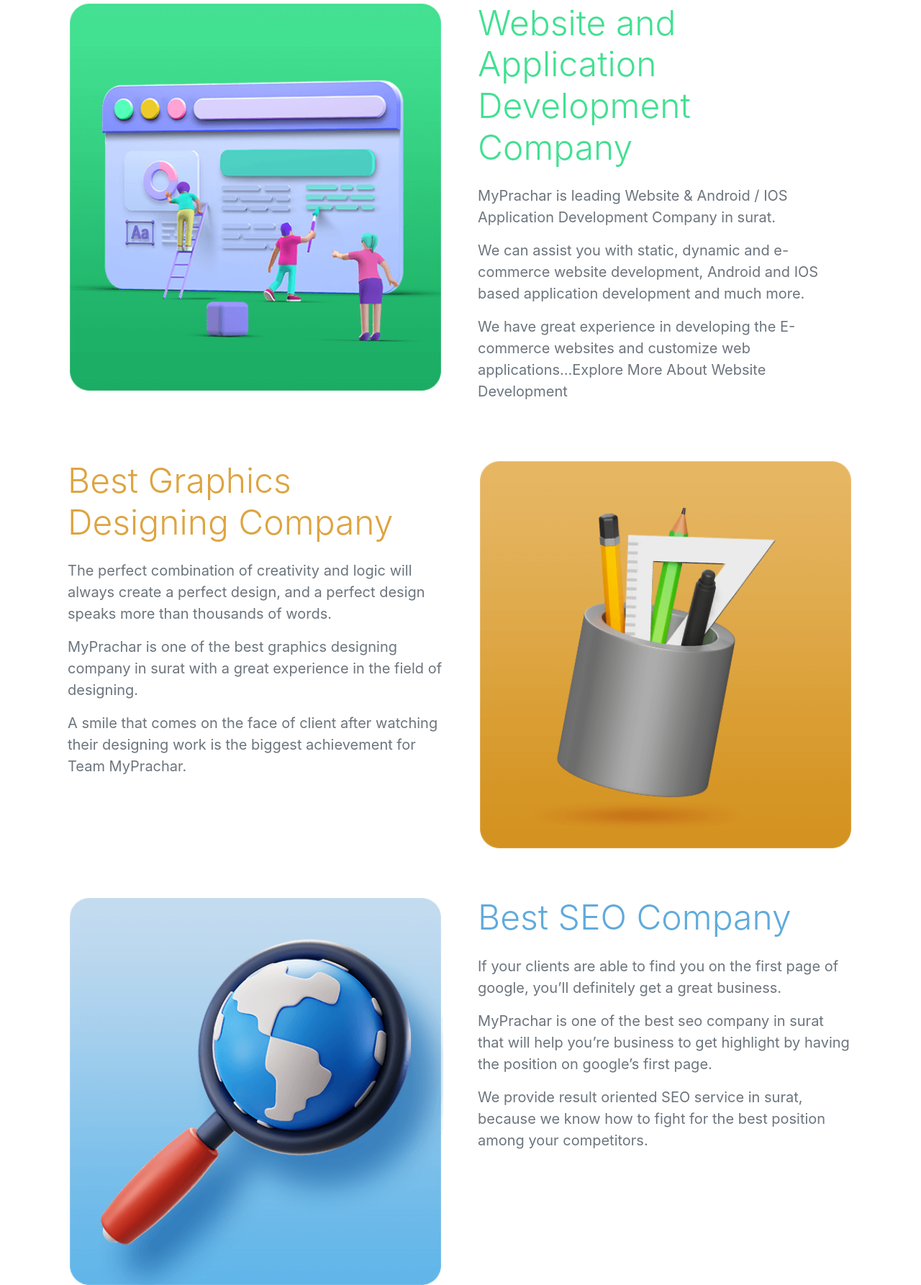
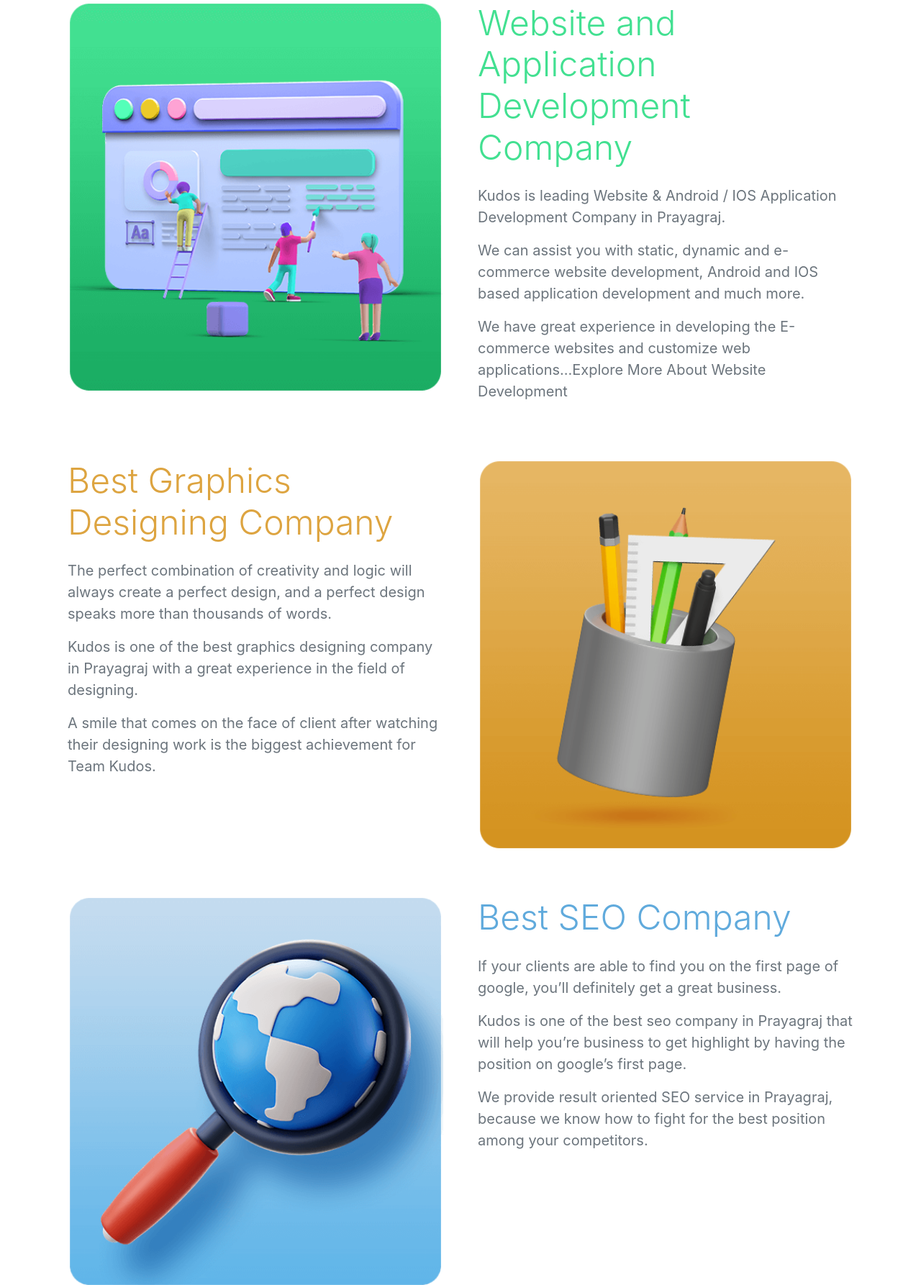
Before and after one commit to santosh0954/kudos, a website: page src/index.html in a window 1280 px wide. Shown: the part 1658-3444 px from the top of the page at 72% size. Drawn offline with Linux system fonts and the light colour scheme.

Commit message:
modifing text according to the business

```diff
--- a/src/index.html
+++ b/src/index.html
@@ -141,7 +141,7 @@
                 Website and Application Development Company
               </h3>
               <p class="lead fw-normal text-muted">
-                MyPrachar is leading Website & Android / IOS Application Development Company in surat.
+                Kudos is leading Website & Android / IOS Application Development Company in Prayagraj.
               </p>
               <p class="lead fw-normal text-muted">
                 We can assist you with static, dynamic and e-commerce website development, Android and IOS based application development and much more.
@@ -164,14 +164,14 @@
                 The perfect combination of creativity and logic will always create a perfect design, and a perfect design speaks more than thousands of words.
               </p>
               <p class="lead fw-normal text-muted">
-                MyPrachar is one of the best graphics designing company in surat with a great experience in the field of designing.
+                Kudos is one of the best graphics designing company in Prayagraj with a great experience in the field of designing.
               </p>
               <p class="lead fw-normal text-muted">
-                A smile that comes on the face of client after watching their designing work is the biggest achievement for Team MyPrachar.
+                A smile that comes on the face of client after watching their designing work is the biggest achievement for Team Kudos.
               </p>
             </div>
               <div class="col-md-6 p-4 order-md-0">
-                <img src="./img/Graphic-Design-by-MyPrachar.png" alt="graphic design" class="d-block w-100" />
+                <img src="./img/Graphic-Design-by-Kudos.png" alt="graphic design" class="d-block w-100" />
               </div>
           </div>
         </section>
@@ -189,11 +189,11 @@
                 If your clients are able to find you on the first page of google, you’ll definitely get a great business.
               </p>
               <p class="lead fw-normal text-muted">
-                MyPrachar is one of the best seo company in surat that will help you’re business to get highlight by having the position on google’s first page.
+                Kudos is one of the best seo company in Prayagraj that will help you’re business to get highlight by having the position on google’s first page.
 
               </p>
               <p class="lead fw-normal text-muted">
-                We provide result oriented SEO service in surat, because we know how to fight for the best position among your competitors.
+                We provide result oriented SEO service in Prayagraj, because we know how to fight for the best position among your competitors.
               </p>
             </div>
 
@@ -209,10 +209,10 @@
                 <!-- Card-->
                 <div class="card shadow-sm border-0 rounded">
                   <div class="card-body p-0"><img
-                      src="https://bootstrapious.com/i/snippets/sn-cards/profile-1_dewapk.jpg" alt=""
+                      src="https://bootstrapious.com/i/snippets/sn-cards/profile-1_dewapk.jpg" alt="Ceo image"
                       class="w-100 card-img-top">
                     <div class="p-4">
-                      <h5 class="mb-0">Mark Rockwell</h5>
+                      <h5 class="mb-0">Mh Asif</h5>
                       <p class="small text-muted">CEO - Consultant</p>
                       <ul class="social mb-0 list-inline mt-3">
                         <li class="list-inline-item m-0"><a href="#" class="social-link"><i
```
Also changed, not shown: src/img/Graphic-Design-by-kudos.png (renamed from src/img/Graphic-Design-by-MyPrachar.png).
